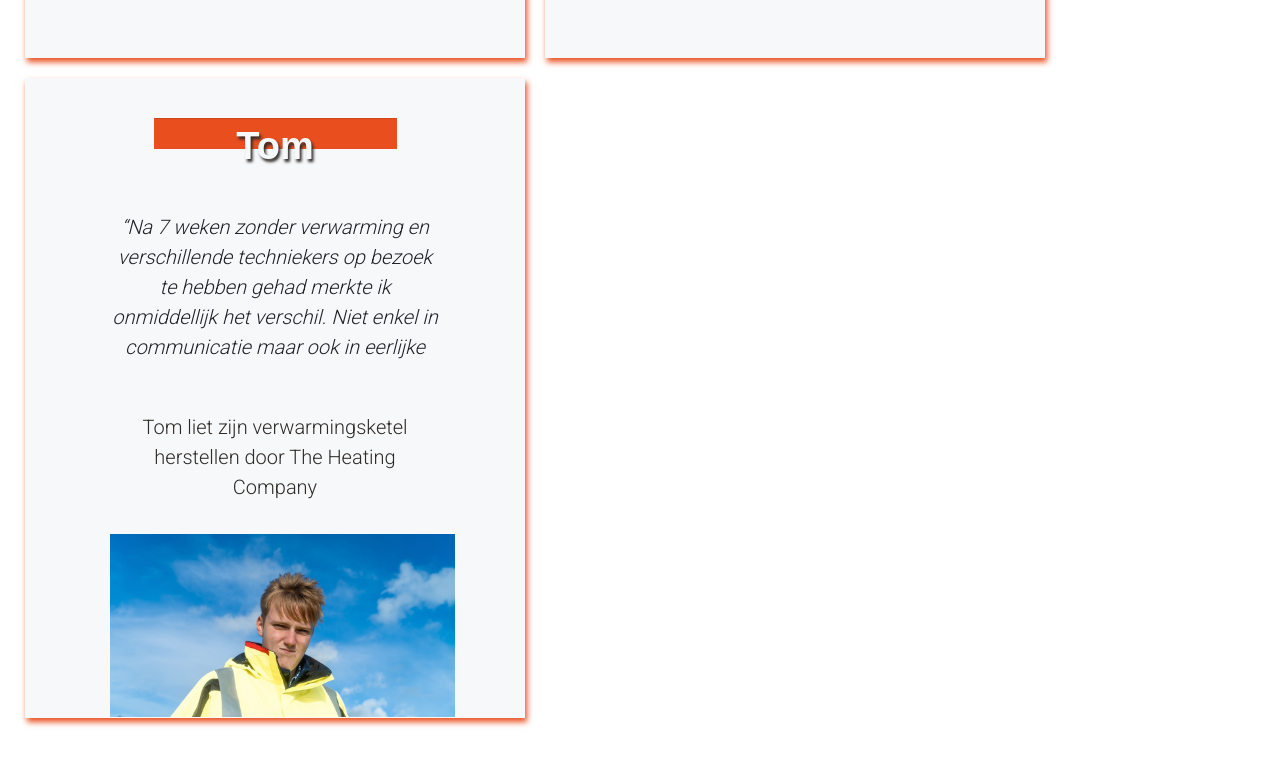
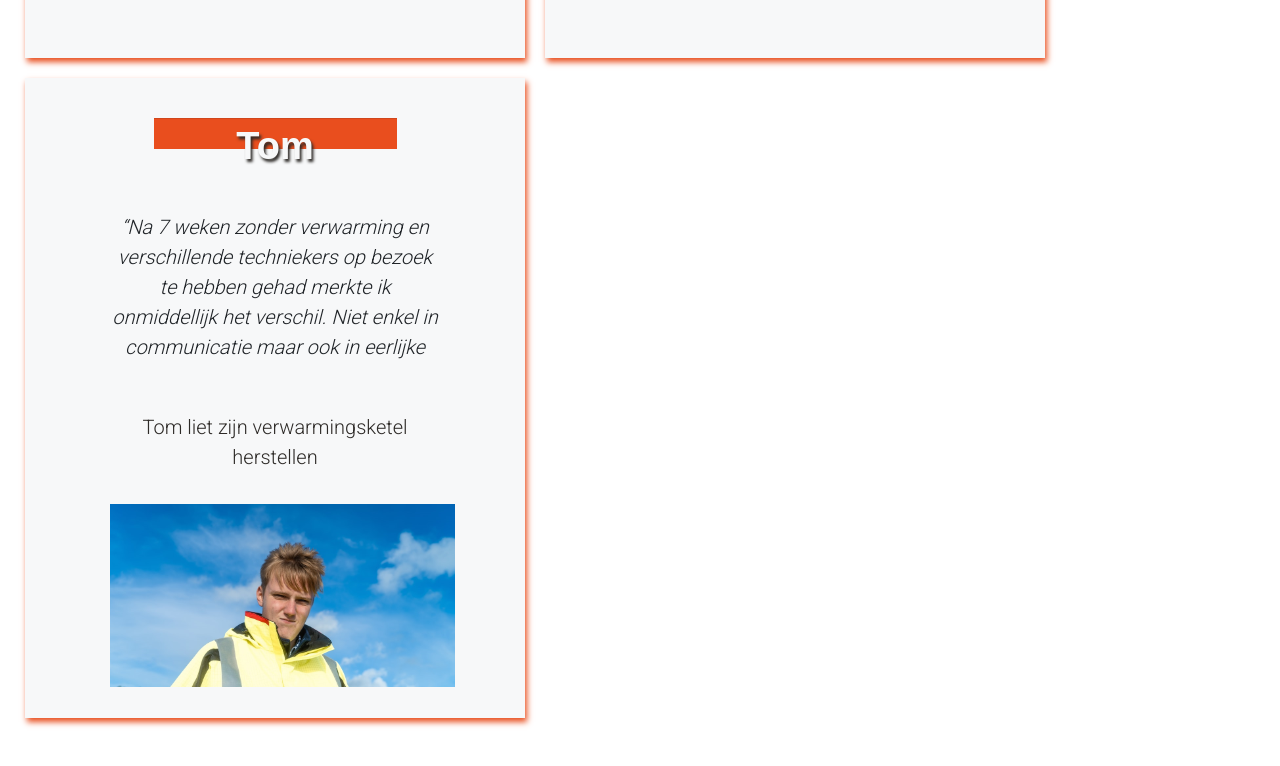
Before and after one commit to JacquemainJulien/project3_TheHeatingCompany, a website: page Components/referentie-cards.html in a window 1280 px wide. Shown: the part 1302-2068 px from the top of the page. Drawn offline with nearby package versions, Linux system fonts and the light colour scheme; a web font is replaced by a local one.

Commit message:
referentie-cards controle

```diff
--- a/Components/referentie-cards.html
+++ b/Components/referentie-cards.html
@@ -93,7 +93,7 @@
             werken.”
           </p>
           <p class="p1 text-center o-ondertekst">
-            Tom liet zijn verwarmingsketel herstellen door The Heating Company
+            Tom liet zijn verwarmingsketel herstellen
           </p>
           <img class="mx-auto" src="/img/Tom.png" alt="man" />
         </div>
```
